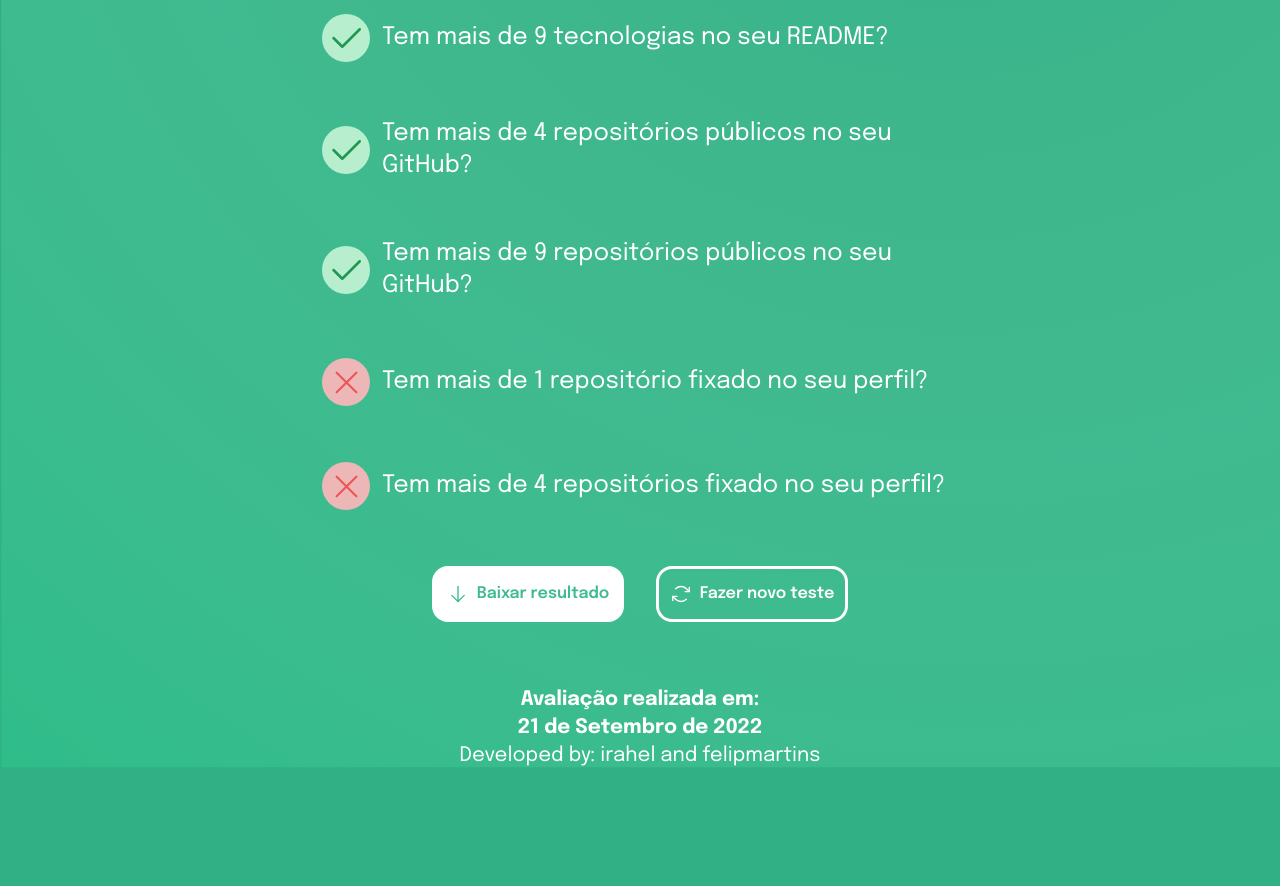
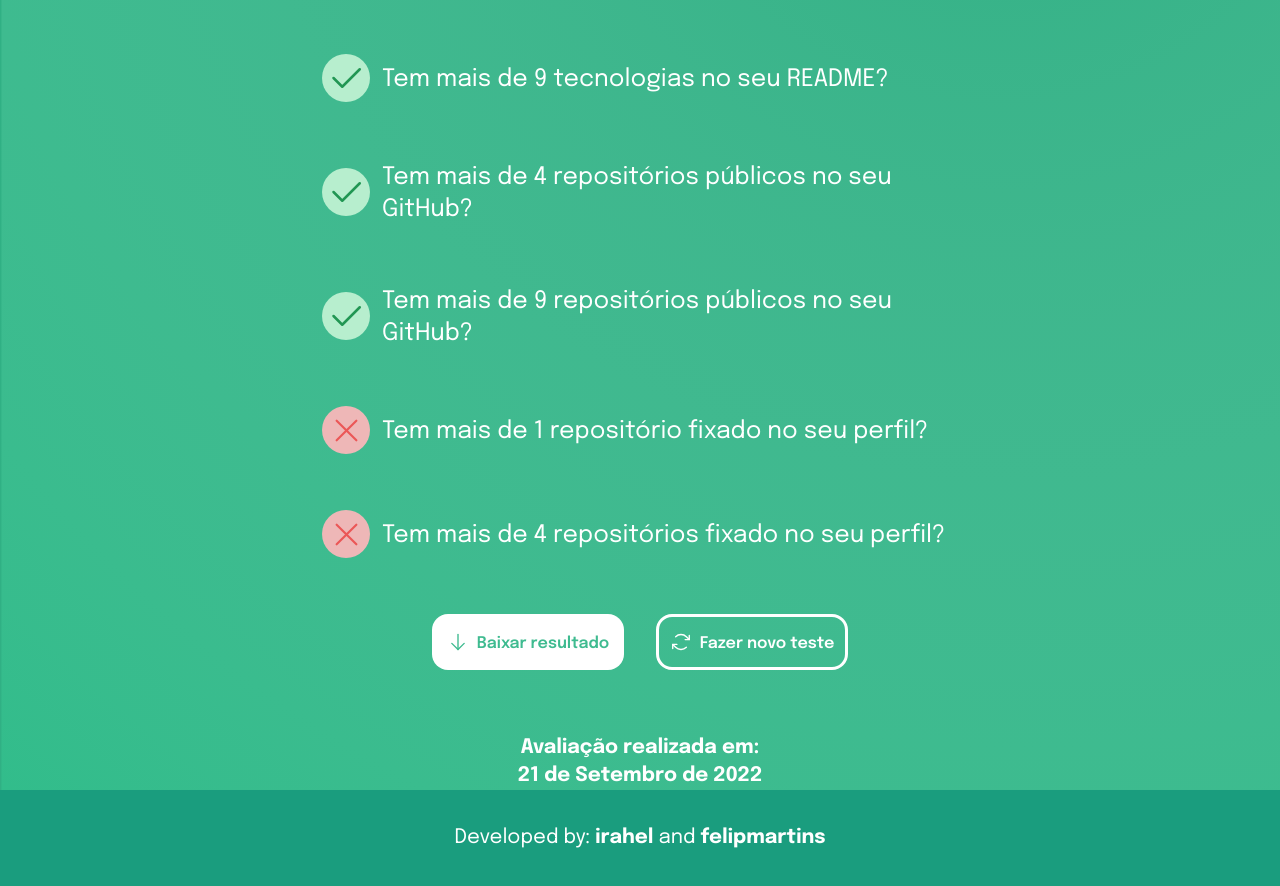
Before and after one commit to irahel/Trybe-Github-Evaluator-Front, a React (Vite) app: page / in a window 1280 px wide. Shown: the part 1326-2212 px from the top of the page. Before the commit the page ends 2096 px from the top, so only its background shows below. Built offline with nearby package versions, Linux system fonts and the light colour scheme.

Commit message:
feat: coding scroll to top

```diff
--- a/package.json
+++ b/package.json
@@ -21,7 +21,8 @@
     "react-chartjs-2": "^4.3.1",
     "react-dom": "^18.2.0",
     "react-router-dom": "^6.4.1",
-    "sort-by": "^1.2.0"
+    "sort-by": "^1.2.0",
+    "tailwind-scrollbar-hide": "^1.1.7"
   },
   "devDependencies": {
     "@types/react": "^18.0.17",
--- a/src/components/AvaliationItem.tsx
+++ b/src/components/AvaliationItem.tsx
@@ -30,7 +30,7 @@ export function AvaliationItem({question, passed}: AvaliationItemProps) {
             }
 
             <h2
-                className='text-white font-medium text-2xl max-w-xl'>
+                className='text-white font-medium text-2xl max-w-xl pt-1'>
                 {question}
             </h2>
         </div>
--- a/src/routes/Profile.tsx
+++ b/src/routes/Profile.tsx
@@ -1,13 +1,28 @@
 import '../styles/main.css';
 import { Doughnut } from "react-chartjs-2";
 import { Chart as ChartJS, ArcElement } from 'chart.js';
-import { ArrowDown, ArrowsClockwise, CaretDoubleDown, CheckCircle } from 'phosphor-react';
+import { ArrowDown, ArrowsClockwise, CaretDoubleDown, CaretDoubleUp, CheckCircle } from 'phosphor-react';
 import { AvaliationItem } from '../components/AvaliationItem';
+import { useEffect, useState } from 'react';
 
 
 ChartJS.register(ArcElement);
 
 export function Profile() {
+
+    const [showButton, setShowButton] = useState(false);
+    useEffect(() => {
+        window.addEventListener("scroll", () => {
+            setShowButton(window.pageYOffset > 300);
+        });
+      }, []);
+
+    const scrollToTop = () => {
+        window.scrollTo({
+          top: 0,
+          behavior: 'smooth' // for smoothly scrolling
+        });
+      };
 
     const data = {
         labels: ["I"],
@@ -22,7 +37,7 @@ export function Profile() {
       };
 
     return (
-    <div className='max-w-[1366px] max-h-[2000px] mx-auto flex flex-col items-center mt-24'>
+    <div className='flex flex-col items-center mt-24 scrollbar-hide'>
 
         <h1 className='text-white font-bold text-6xl'>
             Seu perfil é nota: 8
@@ -108,17 +123,22 @@ export function Profile() {
 
         <div className='flex flex-row items-center justify-center gap-8 mt-14'>
             <button
-                className='bg-white w-48 h-14 flex items-center justify-center gap-2
-                rounded-2xl'>
-                <ArrowDown size={22}  className="text-[#3FBB90]"/>
-                <h2 className="text-[#3FBB90] font-semibold text-base">Baixar resultado</h2>
+                className='bg-white w-48 h-14 flex items-center justify-center gap-2 group
+                rounded-2xl
+                hover:bg-[#1A9D7E] '>
+                <ArrowDown size={22}  className="text-[#3FBB90] group-hover:text-white"/>
+                <h2 className="text-[#3FBB90]
+                 group-hover:text-white font-semibold text-base
+                 pt-1">Baixar resultado</h2>
             </button>
 
             <button
-                className='bg-transparent w-48 h-14 flex items-center justify-center gap-2
-                rounded-2xl border-[3px] border-white'>
+                className='bg-transparent w-48 h-14 flex items-center justify-center gap-2 group
+                rounded-2xl border-[3px] border-white
+                hover:bg-[#1A9D7E]'>
                 <ArrowsClockwise size={22}  className="text-white"/>
-                <h2 className="text-white font-semibold text-base">Fazer novo teste</h2>
+                <h2 className="text-white font-semibold text-base pt-1
+                 ">Fazer novo teste</h2>
             </button>
         </div>
 
@@ -127,9 +147,25 @@ export function Profile() {
         Avaliação realizada em: 21 de Setembro de 2022
         </h2>
 
+        {showButton && (
+        <button onClick={scrollToTop} className="back-to-top text-white my-8 animate-bounce">
+          <CaretDoubleUp size={32} />
+        </button>
+      )}
+
         <div className="text-white text-xl text-center
-        h- bg-[#1A9D7E]k">
-            Developed by: irahel and felipmartins
+        flex items-center justify-center
+        h-24 w-full bg-[#1A9D7E]">
+            <h1>
+            Developed by:
+            <a
+            className='hover:text-[#B7EECE]'
+            target="_blank" href='https://github.com/irahel'><strong> irahel</strong></a>  and
+
+            <a
+            className='hover:text-[#B7EECE]'
+            target="_blank" href='https://github.com/felipmartins'><strong> felipmartins</strong></a>
+            </h1>
         </div>
 
 
--- a/tailwind.config.cjs
+++ b/tailwind.config.cjs
@@ -29,5 +29,7 @@ module.exports = {
       animation: ["motion-safe"]
     }
   },
-  plugins: [],
+  plugins: [
+    require('tailwind-scrollbar-hide')
+  ],
 }
```
Also changed, not shown: 1 other file (tests, documents, lock files or other folders).
